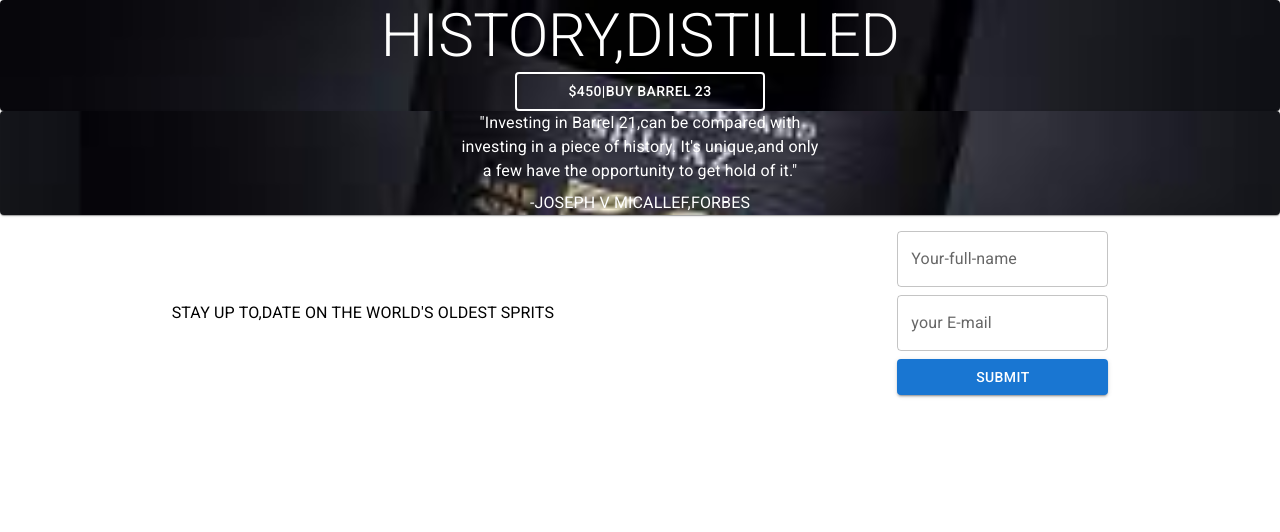
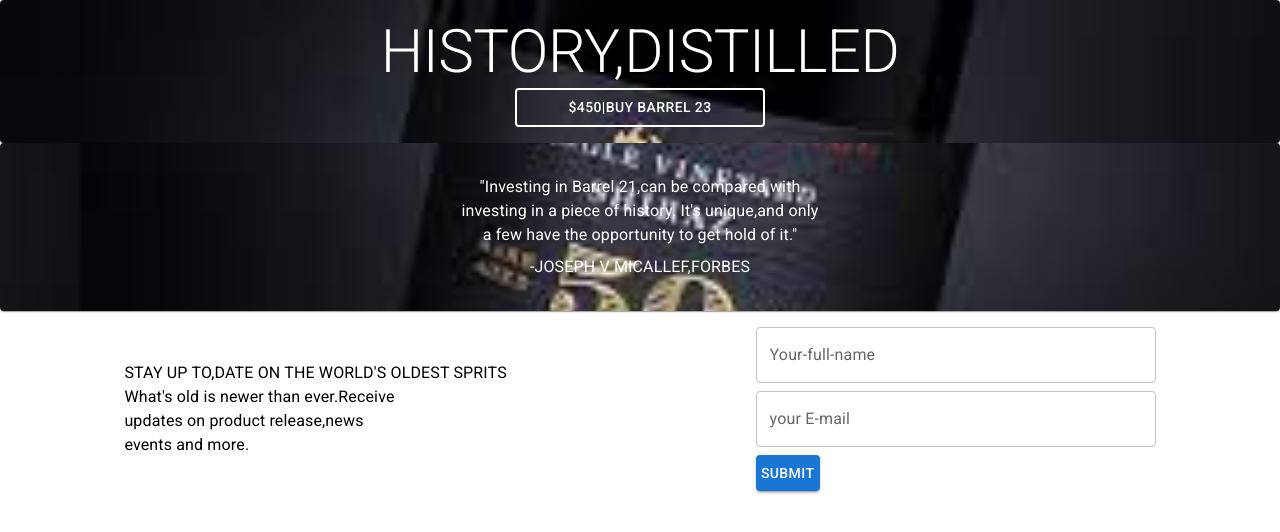
Before and after one commit to Abel5173/Barrel23_Squeeze_Page, a React (Create React App) app in the folder barrel_23/: page / in a window 1280 px wide. Shown: the top 532 px of the page. Built offline with nearby package versions, Linux system fonts and the light colour scheme.

Commit message:
add margin to the components

```diff
--- a/barrel_23/src/components/Footer.jsx
+++ b/barrel_23/src/components/Footer.jsx
@@ -6,7 +6,7 @@ const Footer = ()=>{
 
     return(
 
-        <Box mt={2}>
+        <Box mt={2} height={400} sx={{height:300}}>
 
            <Stack direction="row"
                alignItems={'center'}
@@ -17,6 +17,9 @@ const Footer = ()=>{
                         <Typography>
                          STAY UP TO,DATE ON THE WORLD'S OLDEST SPRITS
                         </Typography>
+                        <Typography>
+                         What's old is newer than ever.Receive <br/> updates on product release,news  <br/> events and more.
+                        </Typography>
                     </Box>
                     <Box>
                     <form>
@@ -25,12 +28,13 @@ const Footer = ()=>{
                         <TextField
                         label="Your-full-name"
                         placeholder='name'
+                        sx={{width:400}}
                         />
                         <TextField
                         label="your E-mail"
                         placeholder='E-mail'
                         />
-                        <Button variant='contained'>Submit</Button>
+                        <Button variant='contained' sx={{width:50}}>Submit</Button>
                           </Stack>
                     </form>
                     </Box>
--- a/barrel_23/src/components/History.jsx
+++ b/barrel_23/src/components/History.jsx
@@ -15,7 +15,8 @@ const History  =  ()=>{
         <Paper  style={{backgroundImage :`url(${Image})`}}
                     sx={{
                         backgroundSize:'cover',
-                        padding :0}} >
+                        hight:400,
+                        padding :2}} >
                 <Grid
                 direction="row"
                 rowSpacing = {3}
--- a/barrel_23/src/components/Quote.jsx
+++ b/barrel_23/src/components/Quote.jsx
@@ -13,6 +13,8 @@ const Quote  =  ()=>{
         <Paper  style={{backgroundImage :`url(${Image})`}} justifyItems={'end'}  component = "div"
          sx={{  backgroundPosition:'10vh',
                 backgroundSize:'cover',
+                hight:400,
+                padding:4
                }} >
            <Typography  color={"white"} textAlign={'center'} >
             "Investing in Barrel 21,can be compared with<br/> investing in a piece of history. It's unique,and only <br/>a few have the opportunity to get hold of it."
```
